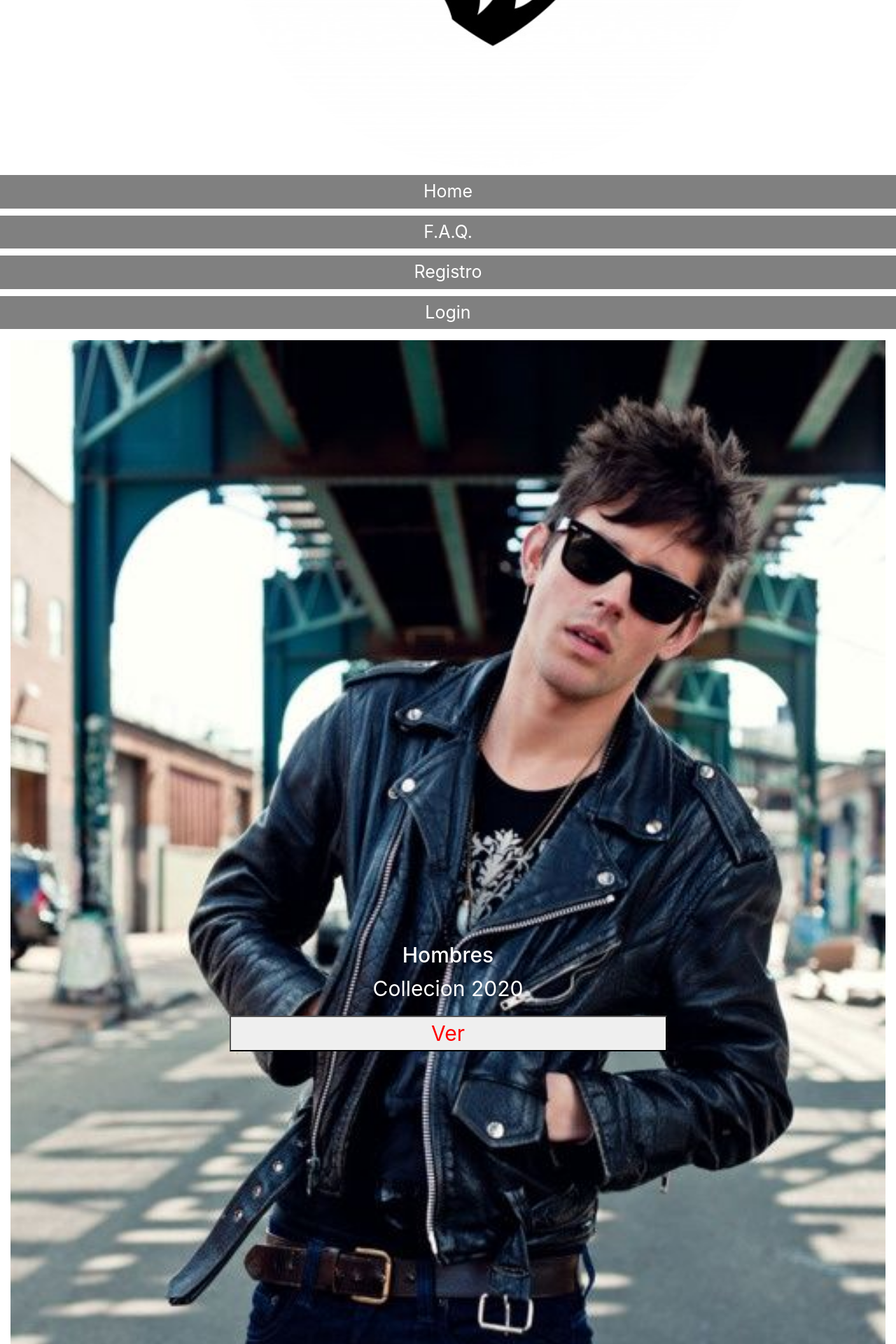
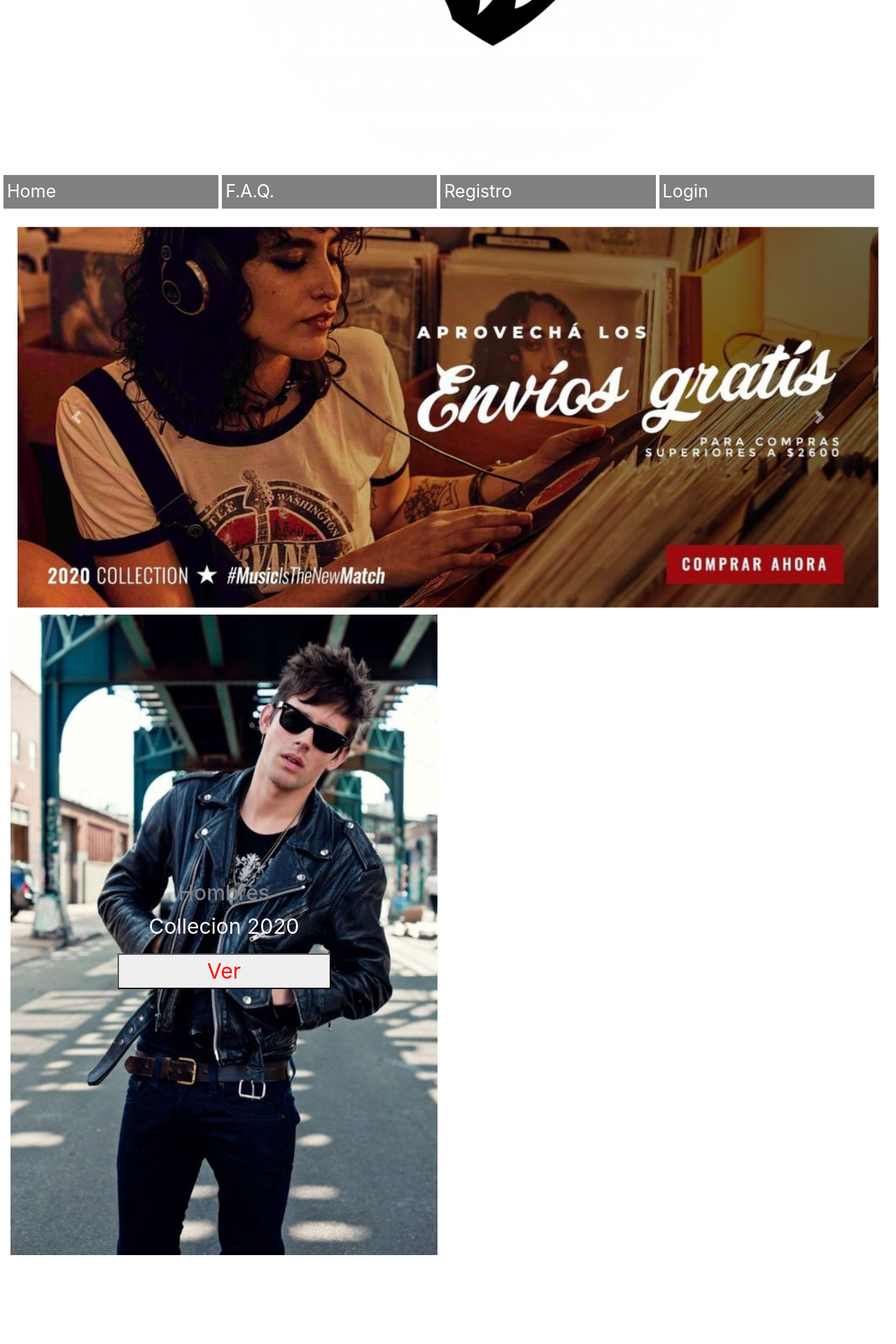
Before and after one commit to LuisRomano88/proyectoIntegrador, a PHP site: page / in a window 1280 px wide. Shown: the part 599-2519 px from the top of the page at 70% size. Run offline with PHP 8.4, Linux system fonts and the light colour scheme.

Commit message:
terminar de realizar vista para pantalla media y grande, agregar formularios, agregar otra pantalla para las secciones hombre y mujer, que contenga el header y footer y agregar card para mostrar productos. Realizar formularios

```diff
--- a/css/estilos.css
+++ b/css/estilos.css
@@ -1,5 +1,6 @@
 header {
-    width: 100% height: auto;
+    width: 100%
+    height: auto;
 }
 h1 {
     text-align: center;
@@ -19,7 +20,6 @@ nav ul {
 }
 nav ul li {
     float: none;
-    width: 50%;
     background-color: grey;
     padding: 5px;
     margin-top: 10px;
@@ -31,13 +31,23 @@ nav ul li a {
     text-align: center;
     font-size: 25px;
 }
-#seccionHombre, #seccionMujer {
+#carouselExampleFade{
+    padding: 10px;
+    width: 100%;
+}
+#seccionHombre{
+    width: 100%;
+}
+#seccionMujer{
+    width: 100%;
+}
+#seccionNovedades{
     width: 100%;
 }
 h2 {
     position: relative;
     bottom: 50%;
-    color: white;
+    color: grey;
     font-size: 30px;
     text-align: center;
 }
@@ -91,6 +101,59 @@ footer{
 #redes ul li a {
 	float: left;
 }
-#ubicacion{
+#mapa{
 	width: 100%;
 }
+
+@media all and (min-width: 720px){
+    nav ul {
+    list-style-type: none;
+    overflow: hidden;
+
+}
+nav ul li {
+    float: left;
+    background-color: grey;
+    width: 24%;
+    margin-left: 5px;
+}
+nav ul li a {
+    display: inline;
+    color: white;
+    text-align: center;
+    font-size: 25px;
+}
+.container-fluid{
+
+}
+.hombre{
+    float: left;
+    width: 100%;
+}
+.mujer{
+    float: right;
+    width: 100%;
+
+}
+.novedades{
+    float: left;
+    width: 100%;
+}
+footer{
+    width: 100%;
+}
+#contacto{
+    width: 50%;
+    float: left;
+    padding-left: 0px;
+}
+
+#redes{
+width: 50%;
+float: left;
+}
+#ubicacion{
+width: 100%;
+text-align: center;
+}
+}
--- a/index.html
+++ b/index.html
@@ -51,9 +51,47 @@
             </img>
         </header>
         <main class="container-fluid">
+            <div class="carousel slide carousel-fade" data-ride="carousel" id="carouselExampleFade">
+                <div class="carousel-inner">
+                    <div class="carousel-item active">
+                        <img alt="..." class="d-block w-100" src="imagenes/banner1.jpg">
+                        </img>
+                    </div>
+                    <div class="carousel-item">
+                        <img alt="..." class="d-block w-100" src="imagenes/banner2.jpg">
+                        </img>
+                    </div>
+                    <div class="carousel-item">
+                        <img alt="..." class="d-block w-100" src="imagenes/banner3.jpg">
+                        </img>
+                    </div>
+                    <div class="carousel-item">
+                        <img alt="..." class="d-block w-100" src="imagenes/banner4.jpg">
+                        </img>
+                    </div>
+                    <div class="carousel-item">
+                        <img alt="..." class="d-block w-100" src="imagenes/banner5.jpg">
+                        </img>
+                    </div>
+                </div>
+                <a class="carousel-control-prev" data-slide="prev" href="#carouselExampleFade" role="button">
+                    <span aria-hidden="true" class="carousel-control-prev-icon">
+                    </span>
+                    <span class="sr-only">
+                        Previous
+                    </span>
+                </a>
+                <a class="carousel-control-next" data-slide="next" href="#carouselExampleFade" role="button">
+                    <span aria-hidden="true" class="carousel-control-next-icon">
+                    </span>
+                    <span class="sr-only">
+                        Next
+                    </span>
+                </a>
+            </div>
             <section class="hombre">
                 <div class="row">
-                    <div class="col">
+                    <div class="col col-md-6">
                         <img id="seccionHombre" src="imagenes/seccionHombre.jpg">
                             <h2>
                                 Hombres
@@ -70,7 +108,7 @@
             </section>
             <section class="mujer">
                 <div class="row">
-                    <div class="col">
+                    <div class="col col-md-6">
                         <img id="seccionMujer" src="imagenes/seccionMujer.jpg">
                             <h2>
                                 Mujeres
@@ -85,16 +123,15 @@
                     </div>
                 </div>
             </section>
-            <section class="Novedades">
+            <section class="novedades">
                 <div class="row">
-                    <div class="col">
+                    <div class="col col-md-12">
                         <img id="seccionNovedades" src="imagenes/seccionNovedades.jpg">
                             <h2>
                                 Novedades
                             </h2>
                             <p>
-                                Informacion de
-Conciertos y Eventos
+                                Informacion de Conciertos y Eventos
                             </p>
                             <button>
                                 + info
@@ -105,36 +142,54 @@ Conciertos y Eventos
             </section>
         </main>
         <footer>
-            <div #contacto>
-                <h2>CONTACTANOS</h2>
-                <ul>
-                <li><a>Mail: consultas@tienda-online.com.ar</a></li>
-                <li><a>Telefono:261-5965644</a></li>
-            </ul>
-            </div>
-            <div id="redes">
-                <h2>REDES SOCIALES</h2>
+
+            <div id="contacto" class="">
+                <h3>CONTACTANOS
+                </h3>
                 <ul>
                     <li>
-                    	<a href="#">Facebook.com/tienda-online</a>
-                        <img src="imagenes/iconoFacebook.png"/>
-
+                        <a>
+                            Mail: consultas@tienda-online.com.ar
+                        </a>
                     </li>
                     <li>
-                    	<a href="#">Instagram.com/tienda-online</a>
-                        <img src="imagenes/iconoInstagram.jpg"/>
-
-                    </li>
-                    <li>
-                    	<a href="#">Twitter.com/tienda-online</a>
-                        <img src="imagenes/iconoTwitter.png"/>
-
+                        <a>
+                            Telefono:261-5965644
+                        </a>
                     </li>
                 </ul>
             </div>
-            <div id="ubicacion">
-               <h2>VER UBICACION</h2>
-
+            <div id="redes" class="">
+                <h3>
+                    REDES SOCIALES
+                </h3>
+                <ul>
+                    <li>
+                        <a href="#">
+                            Facebook.com/tienda-online
+                        </a>
+                        <img src="imagenes/iconoFacebook.png"/>
+                    </li>
+                    <li>
+                        <a href="#">
+                            Instagram.com/tienda-online
+                        </a>
+                        <img src="imagenes/iconoInstagram.jpg"/>
+                    </li>
+                    <li>
+                        <a href="#">
+                            Twitter.com/tienda-online
+                        </a>
+                        <img src="imagenes/iconoTwitter.png"/>
+                    </li>
+                </ul>
+            </div>
+            <div id="ubicacion" class="">
+                <h3>
+                    VER UBICACION
+                </h3>
+                <iframe allowfullscreen="" frameborder="0" height="450" id="mapa" src="https://www.google.com/maps/embed?pb=!1m14!1m12!1m3!1d13391.093011604142!2d-68.84664274999999!3d-32.95699545!2m3!1f0!2f0!3f0!3m2!1i1024!2i768!4f13.1!5e0!3m2!1ses!2sar!4v1573434334491!5m2!1ses!2sar" style="border:1;" width="600">
+                </iframe>
             </div>
         </footer>
     </body>
```
